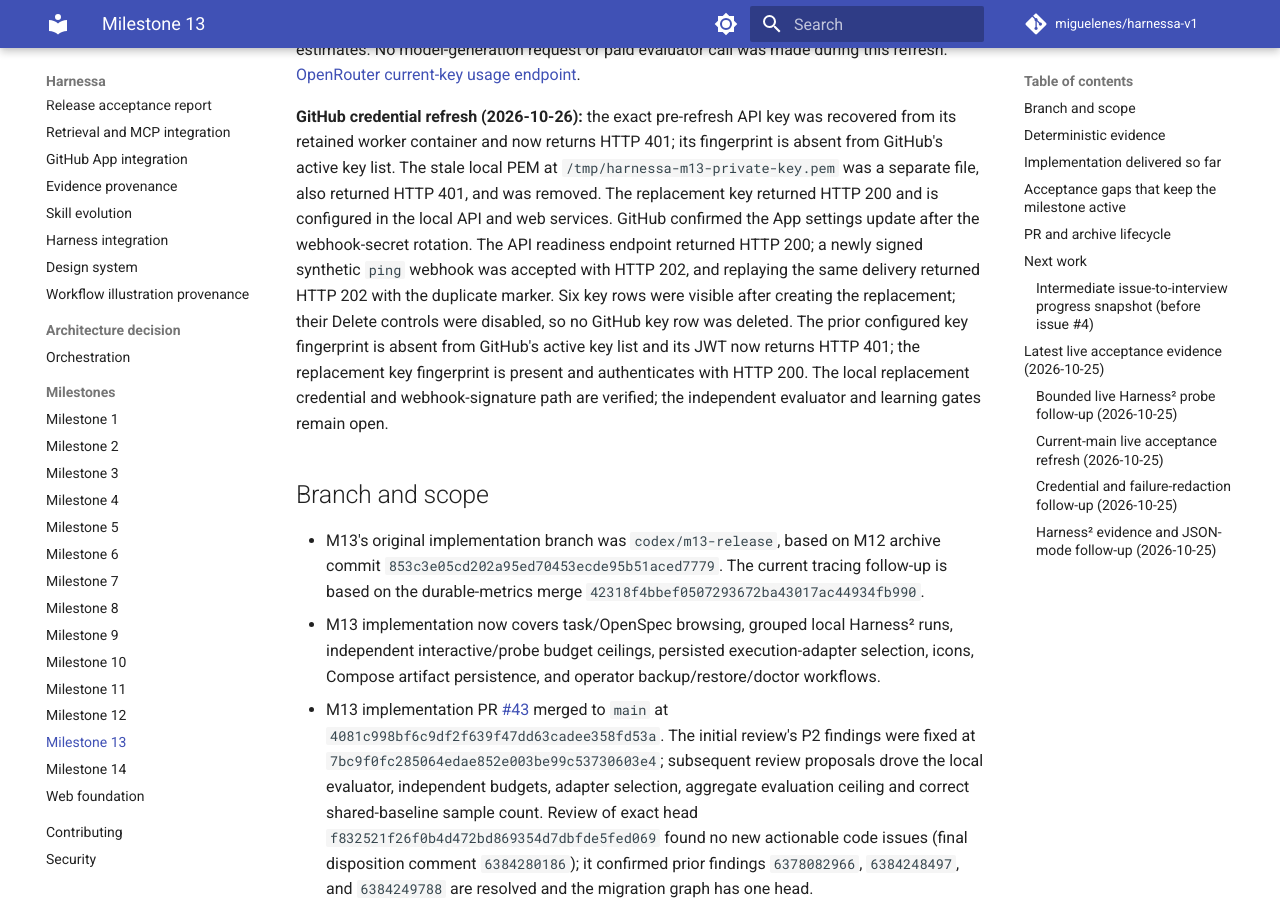
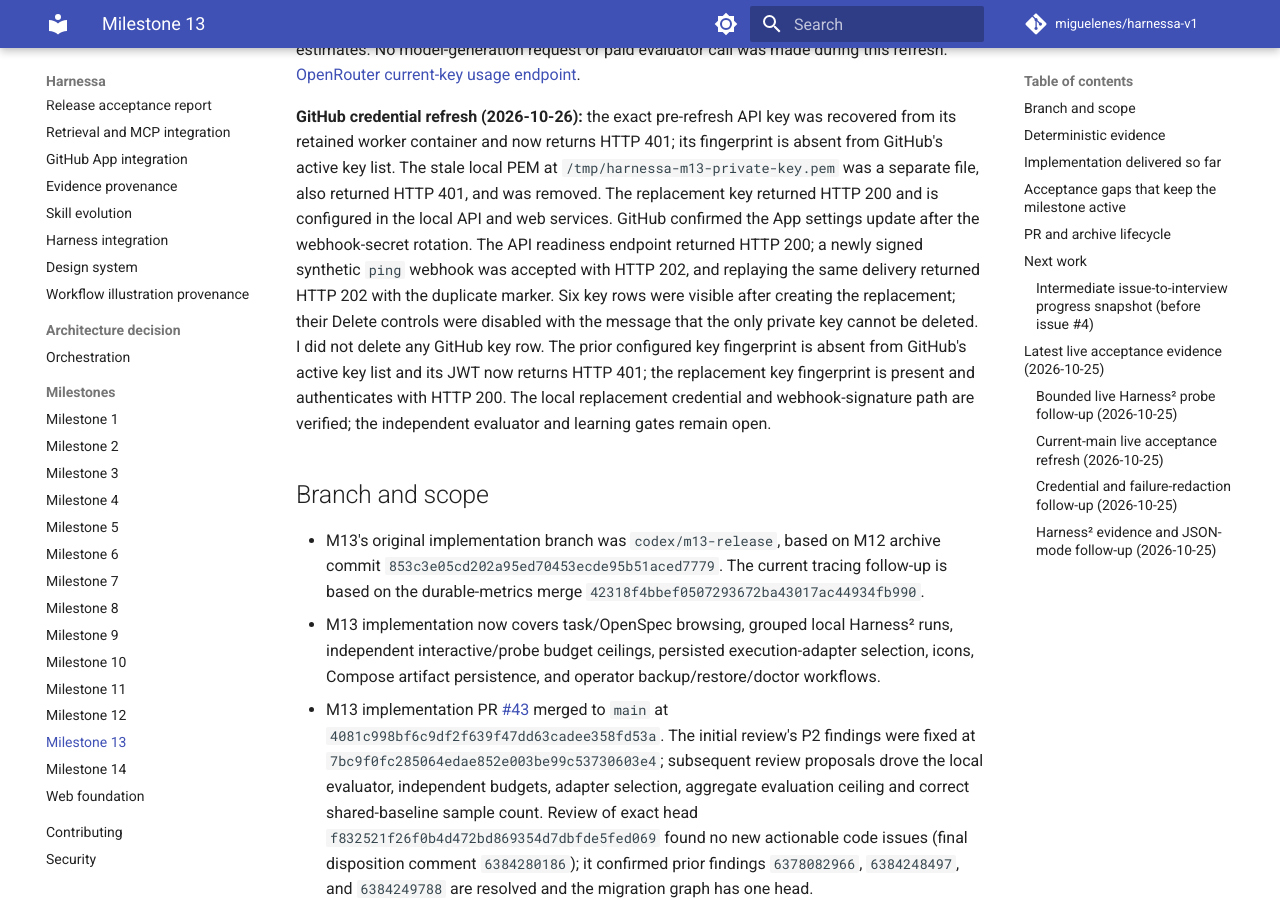
Before and after one commit to miguelenes/harnessa-v1, an MkDocs documentation site: the page built from docs/milestones/13.md, in a window 1280 px wide and 900 px high, scrolled down 738 px. Built offline with MkDocs 1.6.1 and Material for MkDocs 9.7.7, drawn with Linux system fonts in a browser that asks for light colours; comment, search, counter and statistics services are not loaded.

Commit message:
docs(m13): clarify App key cleanup evidence

```diff
--- a/docs/milestones/13.md
+++ b/docs/milestones/13.md
@@ -4,7 +4,7 @@
 
 **Authorized external spend ceiling:** €20 total across the remaining milestones, including provider, evaluator, and judge calls. The rotated provider credentials were loaded from the user's login zsh configuration. The historical acceptance LiteLLM readback on 2026-10-25 returned 150 spend-log rows totaling $0.05846088666. A read-only OpenRouter current-key lookup at 2026-10-26 01:59 UTC returned $0.16753448 month-to-date with no key limit; this is key-wide usage and cannot be attributed solely to Harnessa. Harnessa's separate lifetime budget row at 01:50 UTC reports a $20 maximum, $0.00284065 billed, $0.82009662 estimated, and $0.00076514 reserved. Its estimate conservatively includes unknown-usage reservations; runtime `MODEL_GLOBAL_BUDGET_USD=$10` is the lower application ceiling. These views overlap in scope and must not be added together. The two Harnessa rows with unknown usage were reconciled to LiteLLM's observed $0 gateway spend while retaining unknown provider cost/tokens and their estimates. No model-generation request or paid evaluator call was made during this refresh. [OpenRouter current-key usage endpoint](https://openrouter.ai/docs/api/api-reference/api-keys/get-current-key).
 
-**GitHub credential refresh (2026-10-26):** the exact pre-refresh API key was recovered from its retained worker container and now returns HTTP 401; its fingerprint is absent from GitHub's active key list. The stale local PEM at `/tmp/harnessa-m13-private-key.pem` was a separate file, also returned HTTP 401, and was removed. The replacement key returned HTTP 200 and is configured in the local API and web services. GitHub confirmed the App settings update after the webhook-secret rotation. The API readiness endpoint returned HTTP 200; a newly signed synthetic `ping` webhook was accepted with HTTP 202, and replaying the same delivery returned HTTP 202 with the duplicate marker. Six key rows were visible after creating the replacement; their Delete controls were disabled, so no GitHub key row was deleted. The prior configured key fingerprint is absent from GitHub's active key list and its JWT now returns HTTP 401; the replacement key fingerprint is present and authenticates with HTTP 200. The local replacement credential and webhook-signature path are verified; the independent evaluator and learning gates remain open.
+**GitHub credential refresh (2026-10-26):** the exact pre-refresh API key was recovered from its retained worker container and now returns HTTP 401; its fingerprint is absent from GitHub's active key list. The stale local PEM at `/tmp/harnessa-m13-private-key.pem` was a separate file, also returned HTTP 401, and was removed. The replacement key returned HTTP 200 and is configured in the local API and web services. GitHub confirmed the App settings update after the webhook-secret rotation. The API readiness endpoint returned HTTP 200; a newly signed synthetic `ping` webhook was accepted with HTTP 202, and replaying the same delivery returned HTTP 202 with the duplicate marker. Six key rows were visible after creating the replacement; their Delete controls were disabled with the message that the only private key cannot be deleted. I did not delete any GitHub key row. The prior configured key fingerprint is absent from GitHub's active key list and its JWT now returns HTTP 401; the replacement key fingerprint is present and authenticates with HTTP 200. The local replacement credential and webhook-signature path are verified; the independent evaluator and learning gates remain open.
 
 ## Branch and scope
 
```
